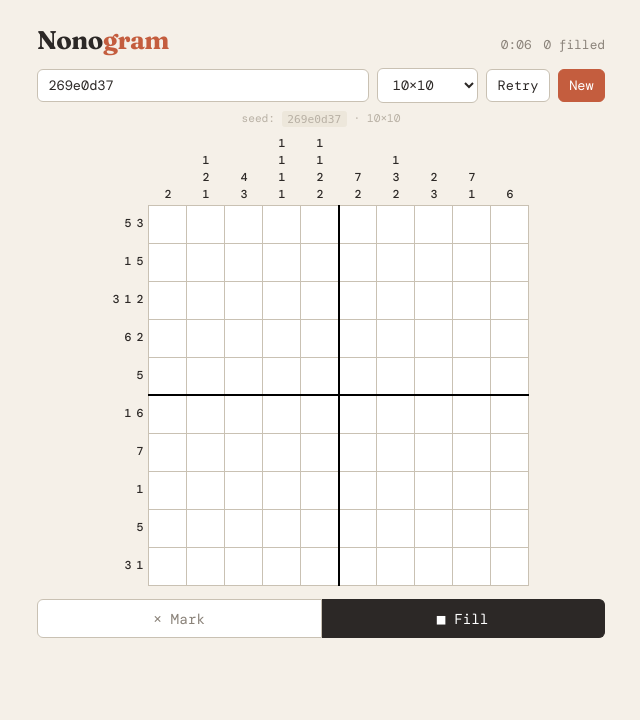
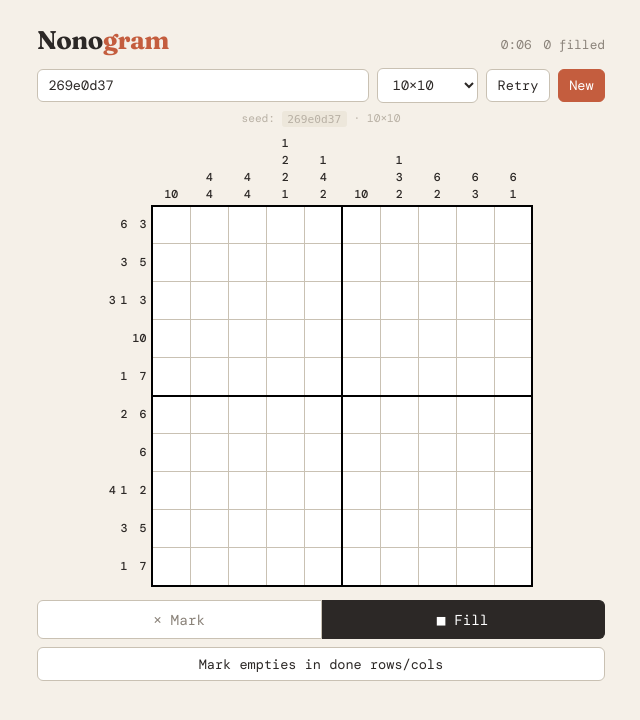
Before and after one commit to Ilosariph/nonogram, a Flask app: page / in a window 1280 px wide. Shown: the top 720 px of the page, without its empty margins (319-959 px from the left). Run offline with Flask 3, Linux system fonts and the light colour scheme.

Commit message:
quality of life improvements

```diff
--- a/app.py
+++ b/app.py
@@ -12,18 +12,25 @@ def generate_puzzle(seed: str, size: int = 5) -> dict:
     h = int(hashlib.sha256(seed.encode()).hexdigest(), 16)
     rng = random.Random(h)
 
-    # Generate grid with ~40-55% fill rate, biased toward runs (fewer isolated 1s)
+    # Generate grid with ~40-55% fill rate, biased toward runs in both directions
     density = rng.uniform(0.40, 0.55)
-    def make_row(n):
-        row = []
+    def make_line(n):
+        line = []
         prev = 0
         for _ in range(n):
-            # If previous cell was filled, higher chance to continue the run
-            p = min(0.80, density * 1.8) if prev else density * 0.7
+            # continuation raises chance of extending a run; slightly looser bias allows some singles
+            p = min(0.75, density * 1.6) if prev else density * 0.8
             prev = 1 if rng.random() < p else 0
-            row.append(prev)
-        return row
-    grid = [make_row(size) for _ in range(size)]
+            line.append(prev)
+        return line
+
+    # Generate rows with run-biasing
+    row_grid = [make_line(size) for _ in range(size)]
+    # Generate columns with run-biasing, then transpose and average with row_grid
+    col_grid_T = [make_line(size) for _ in range(size)]
+    # Merge: cell is filled if either the row-pass or column-pass fills it (OR blend)
+    grid = [[1 if row_grid[r][c] or col_grid_T[c][r] else 0
+             for c in range(size)] for r in range(size)]
 
     # Ensure no completely empty rows/columns (boring clues)
     for r in range(size):
--- a/templates/index.html
+++ b/templates/index.html
@@ -147,6 +147,8 @@ td.cell {
 td.cell:hover { background: var(--cell-hover); }
 td.cell.thick-left { border-left: 2px solid var(--grid-thick); }
 td.cell.thick-top { border-top: 2px solid var(--grid-thick); }
+td.cell.thick-right { border-right: 2px solid var(--grid-thick); }
+td.cell.thick-bottom { border-bottom: 2px solid var(--grid-thick); }
 td.cell.filled { background: var(--filled); }
 td.cell.filled:hover { background: var(--filled); }
 td.cell.filled.dark-right { border-right-color: #000; }
@@ -348,6 +350,9 @@ button:active { transform: scale(0.97); }
     <button class="mode-btn" data-mode="mark">&times; Mark</button>
     <button class="mode-btn active" data-mode="fill">&#9632; Fill</button>
   </div>
+  <div class="controls-row">
+    <button id="markDoneRowsBtn" style="flex:1">Mark empties in done rows/cols</button>
+  </div>
 </div>
 
 <div class="bottom-pad"></div>
@@ -446,8 +451,10 @@ button:active { transform: scale(0.97); }
       }
       for (let c = 0; c < size; c++) {
         let cls = 'cell';
-        if (c % 5 === 0 && c > 0) cls += ' thick-left';
-        if (r % 5 === 0 && r > 0) cls += ' thick-top';
+        if (c === 0 || (c % 5 === 0 && c > 0)) cls += ' thick-left';
+        if (r === 0 || (r % 5 === 0 && r > 0)) cls += ' thick-top';
+        if (c === size - 1) cls += ' thick-right';
+        if (r === size - 1) cls += ' thick-bottom';
         html += `<td class="${cls}" data-r="${r}" data-c="${c}"></td>`;
       }
       html += '</tr>';
@@ -595,6 +602,27 @@ button:active { transform: scale(0.97); }
     $$('.mode-btn').forEach(b => b.classList.toggle('active', b.dataset.mode === mode));
   }
 
+  $('#markDoneRowsBtn').addEventListener('click', () => {
+    if (!puzzle || solved) return;
+    const size = puzzle.size;
+    for (let r = 0; r < size; r++) {
+      if (!arrEq(getGroups(grid[r]), puzzle.row_clues[r])) continue;
+      for (let c = 0; c < size; c++) {
+        if (grid[r][c] === 0) { grid[r][c] = 2; refreshCell(r, c); }
+      }
+    }
+    for (let c = 0; c < size; c++) {
+      const col = grid.map(row => row[c]);
+      if (!arrEq(getGroups(col), puzzle.col_clues[c])) continue;
+      for (let r = 0; r < size; r++) {
+        if (grid[r][c] === 0) { grid[r][c] = 2; refreshCell(r, c); }
+      }
+    }
+    updateClues();
+    updateCellCount();
+    checkWin();
+  });
+
   document.addEventListener('keydown', e => {
     if (e.key === 'f' || e.key === 'F') setMode('fill');
     else if (e.key === 'x' || e.key === 'X') setMode('mark');
```
